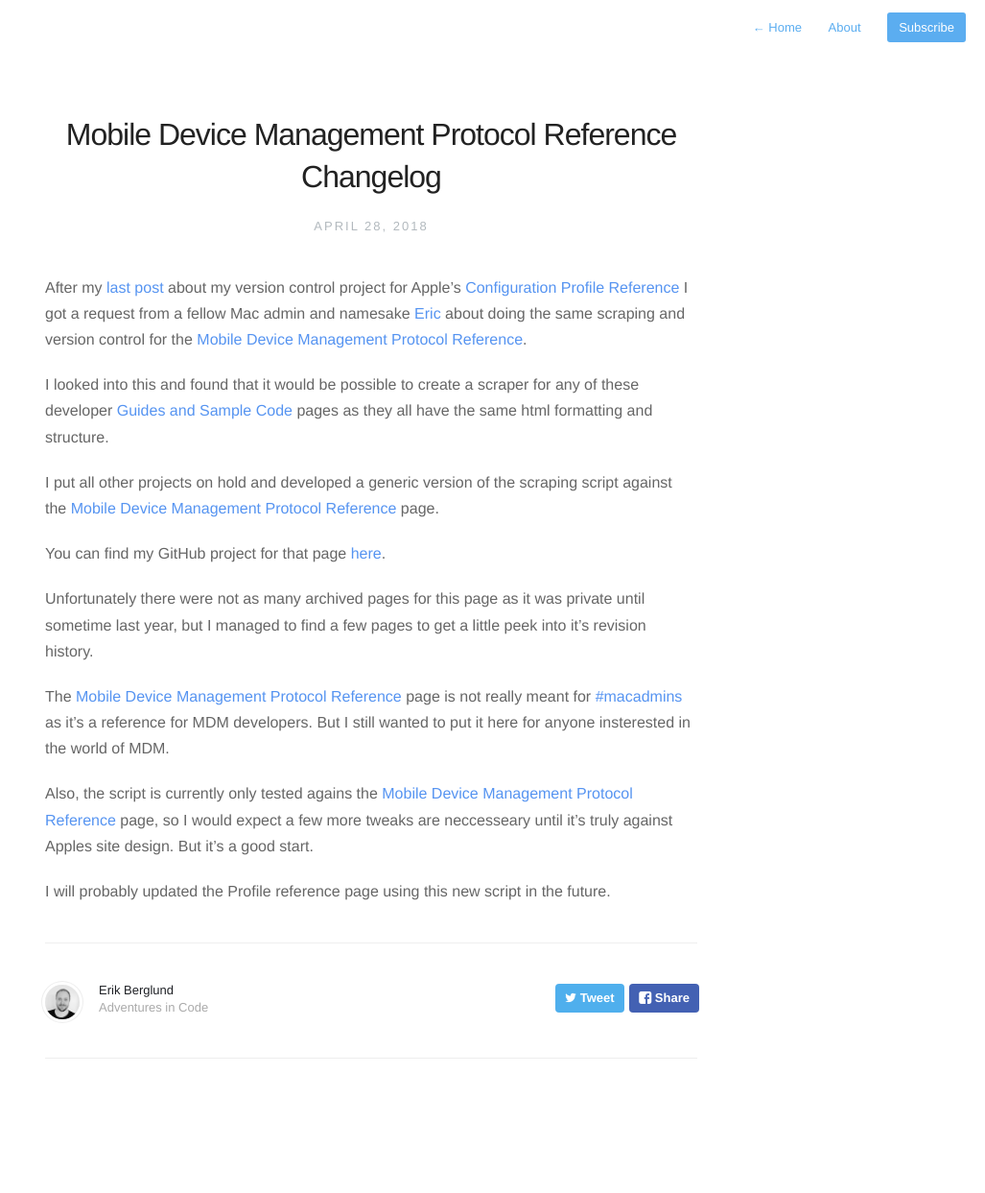
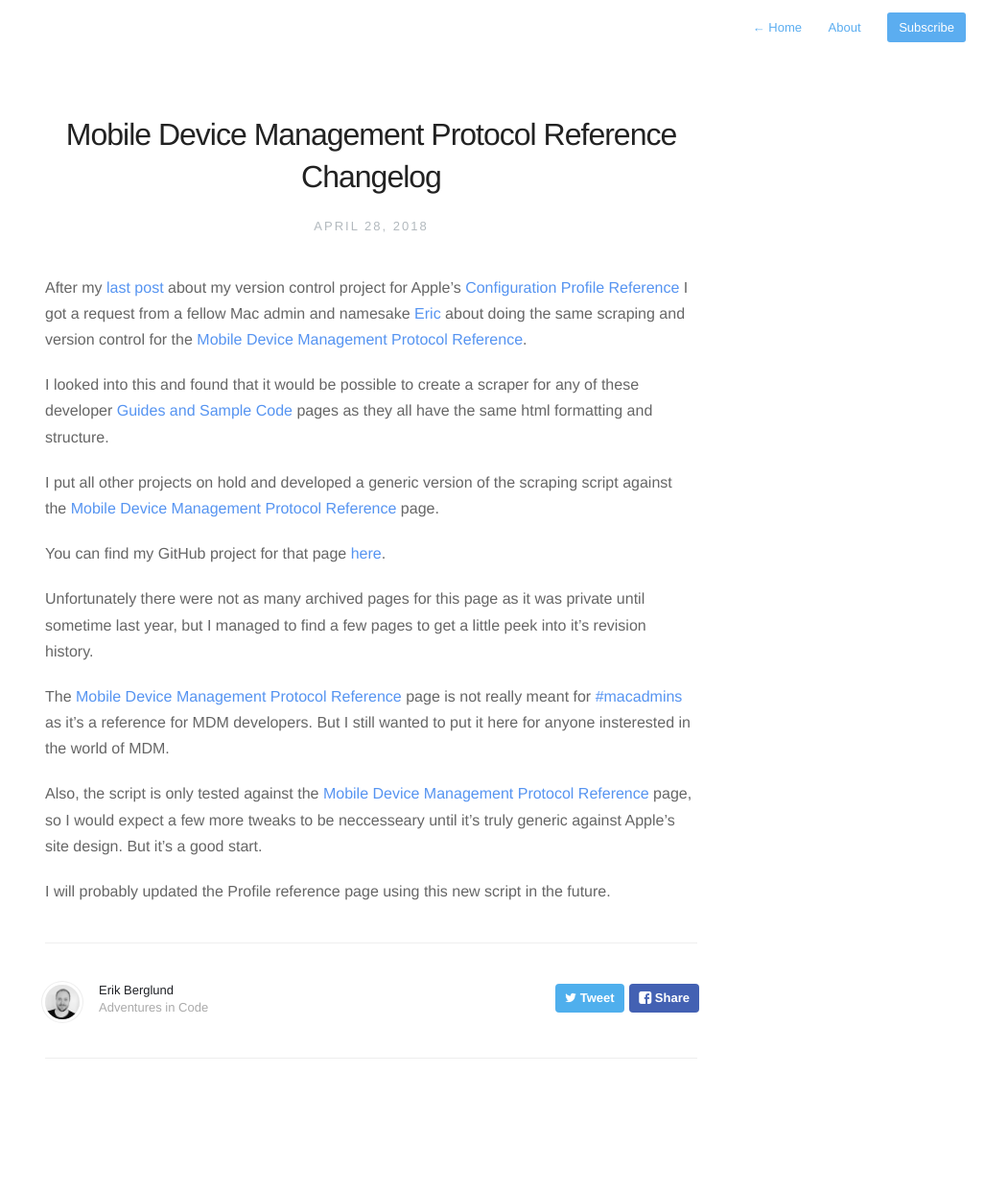
Before and after one commit to erikberglund/erikberglund.github.io, a Jekyll site: the page built from _posts/2018-04-28-MDM_Protocol_Reference_Changelog.markdown, in a window 1280 px wide. Shown: the whole page at 96% size, without its empty margins (253-1280 px from the left). Built offline with Jekyll 4.4.1, drawn with Linux system fonts in a browser that asks for light colours; nearby versions of some CDN libraries.

Commit message:
More spelling fixes

```diff
--- a/_posts/2018-04-28-MDM_Protocol_Reference_Changelog.markdown
+++ b/_posts/2018-04-28-MDM_Protocol_Reference_Changelog.markdown
@@ -16,6 +16,6 @@ Unfortunately there were not as many archived pages for this page as it was priv
 
 The [Mobile Device Management Protocol Reference](https://developer.apple.com/library/content/documentation/Miscellaneous/Reference/MobileDeviceManagementProtocolRef) page is not really meant for [#macadmins](https://twitter.com/hashtag/macadmins) as it's a reference for MDM developers. But I still wanted to put it here for anyone insterested in the world of MDM.
 
-Also, the script is currently only tested agains the [Mobile Device Management Protocol Reference](https://developer.apple.com/library/content/documentation/Miscellaneous/Reference/MobileDeviceManagementProtocolRef) page, so I would expect a few more tweaks are neccesseary until it's truly against Apples site design. But it's a good start.
+Also, the script is only tested against the [Mobile Device Management Protocol Reference](https://developer.apple.com/library/content/documentation/Miscellaneous/Reference/MobileDeviceManagementProtocolRef) page, so I would expect a few more tweaks to be neccesseary until it's truly generic against Apple's site design. But it's a good start.
 
 I will probably updated the Profile reference page using this new script in the future.
```
Also changed, not shown: 1 other file.
